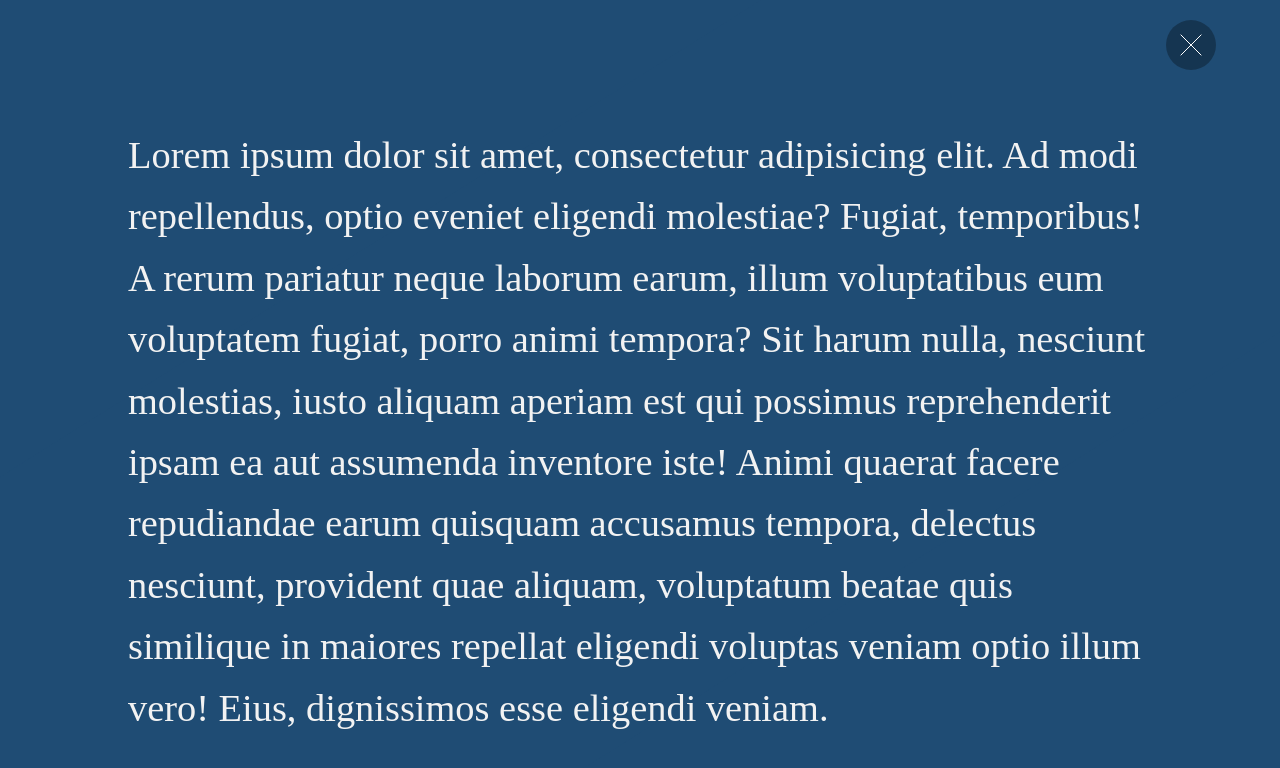
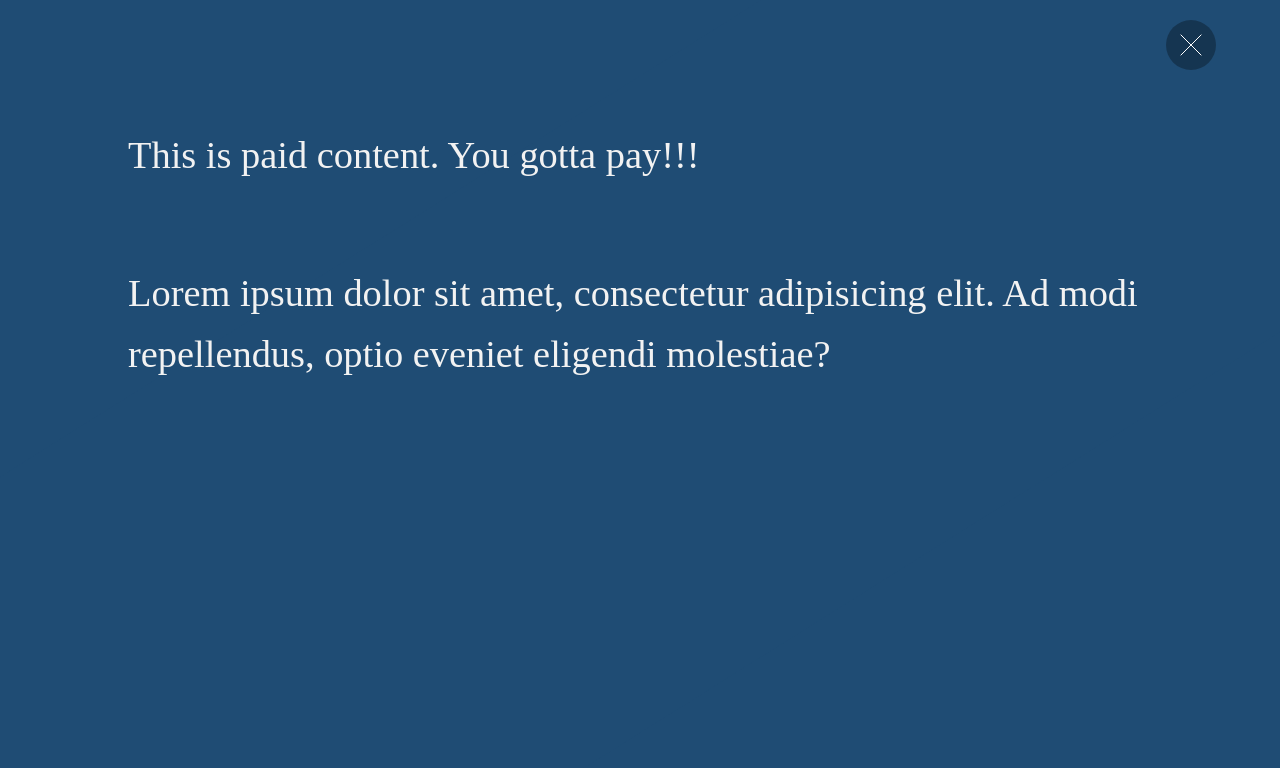
Before and after one commit to MSH2020/Accordion, a plain HTML site: page index.html in a window 1280 px wide. Both pictures are taken after a click on the button "Fire Modal Window". Drawn offline with nearby package versions, Linux system fonts and the light colour scheme.

Commit message:
Shortened text in the CodyHouse SVG pop-up window

```diff
--- a/index.html
+++ b/index.html
@@ -55,11 +55,11 @@
 
                 <div class="cd-modal-content">
                     <p>
-                        Lorem ipsum dolor sit amet, consectetur adipisicing elit. Ad modi repellendus, optio eveniet eligendi molestiae? Fugiat, temporibus! A rerum pariatur neque laborum earum, illum voluptatibus eum voluptatem fugiat, porro animi tempora? Sit harum nulla, nesciunt molestias, iusto aliquam aperiam est qui possimus reprehenderit ipsam ea aut assumenda inventore iste! Animi quaerat facere repudiandae earum quisquam accusamus tempora, delectus nesciunt, provident quae aliquam, voluptatum beatae quis similique in maiores repellat eligendi voluptas veniam optio illum vero! Eius, dignissimos esse eligendi veniam.
+                        This is paid content. You gotta pay!!!
                     </p>
 
                     <p>
-                        Lorem ipsum dolor sit amet, consectetur adipisicing elit. Ad modi repellendus, optio eveniet eligendi molestiae? Fugiat, temporibus! A rerum pariatur neque laborum earum, illum voluptatibus eum voluptatem fugiat, porro animi tempora? Sit harum nulla, nesciunt molestias, iusto aliquam aperiam est qui possimus reprehenderit ipsam ea aut assumenda inventore iste! Animi quaerat facere repudiandae earum quisquam accusamus tempora, delectus nesciunt, provident quae aliquam, voluptatum beatae quis similique in maiores repellat eligendi voluptas veniam optio illum vero! Eius, dignissimos esse eligendi veniam.
+                        Lorem ipsum dolor sit amet, consectetur adipisicing elit. Ad modi repellendus, optio eveniet eligendi molestiae?
                     </p>
                 </div> <!-- cd-modal-content -->
 
```
